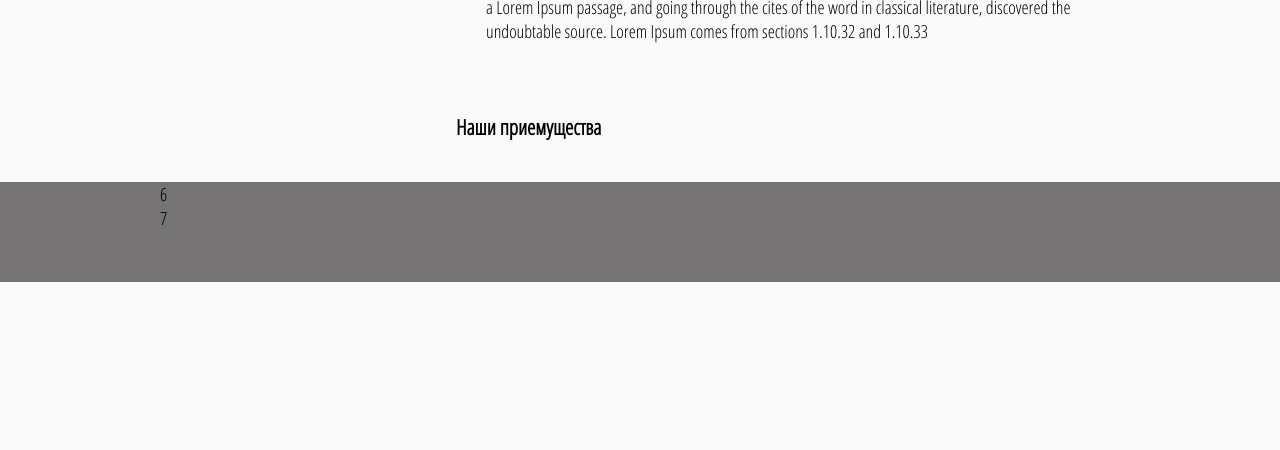
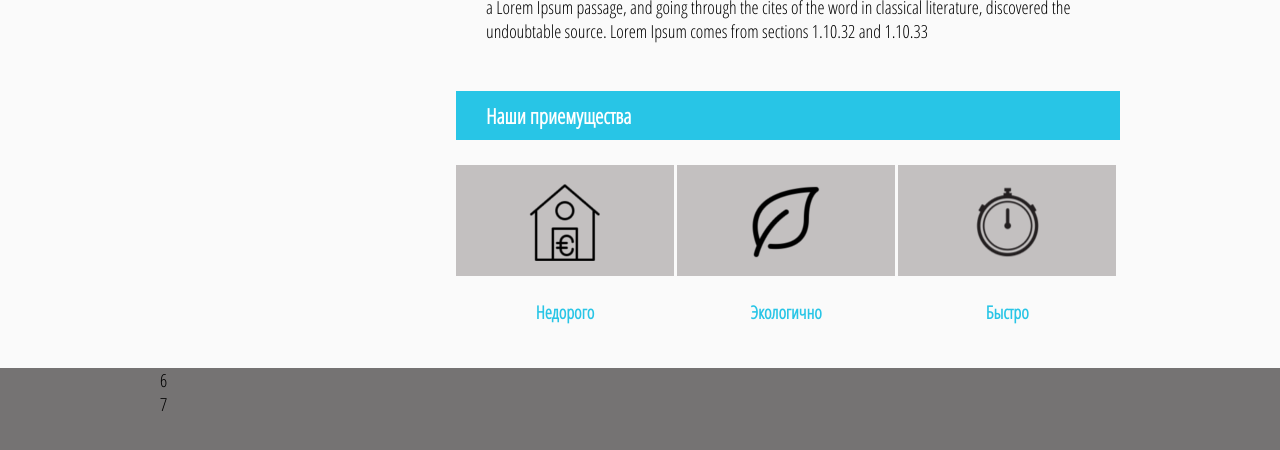
Before and after one commit to valeriykorsunov/page-proofs-lisson, a plain HTML site: page index.html in a window 1280 px wide. Shown: the part 560-1010 px from the top of the page. Before the commit the page ends 842 px from the top, so only its background shows below. Drawn offline with Linux system fonts and the light colour scheme.

Commit message:
Урок 10 Верстаем блок Наши преимущества

```diff
--- a/index.html
+++ b/index.html
@@ -56,6 +56,20 @@
 			</div>
 			<div class="advantages">
 				<h3>Наши приемущества</h3>
+				<div class="container">
+					<div class="adv">
+						<div><img src="images/avg1.png" alt="строительство ломов недорого "></div>
+						<h4>Недорого</h4>
+					</div>
+					<div class="adv">
+						<div><img src="images/avg2.png" alt="Строительство эологичных и теплых домов"></div>
+						<h4>Экологично</h4>
+					</div>
+					<div class="adv">
+						<div><img src="images/avg3.png" alt="Строительство домов быстро в Калининграде"></div>
+						<h4>Быстро</h4>
+					</div>
+				</div>
 			</div>
 		</div>
 	</div>
--- a/style.css
+++ b/style.css
@@ -71,6 +71,12 @@ html, body{background: #fafafa; padding: 0; margin: 0; font-family: 'Open Sans C
 	font-weight: bold;
 }
 
+#middle .main .advantages h3 {background: #28c5e6; color: white; padding: 10px 30px 10px; margin: 0 0 25px;}
+#middle .main .advantages .adv {display: inline-block; width: 32.8%; text-align: center;}
+#middle .main .advantages .adv div {background: #c3c0c0; line-height: 111px;}
+#middle .main .advantages .adv div img {vertical-align: middle;}
+#middle .main .advantages .adv h4 {text-align: center; color: #28c5e6}
+
 #footer {
 	background: #757373;
 	clear: both;
```
Also changed, not shown: images/avg1.png (added), images/avg2.png (added), images/avg3.png (added).
